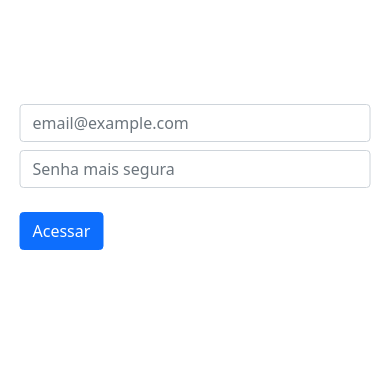
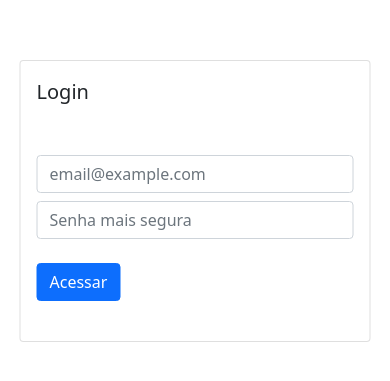
Before and after one commit to everton-r-franca/my-expensives, a React (Create React App) app in the folder client/: page /login in a window 390 px wide. Shown: the part 221-602 px from the top of the page. Built offline with nearby package versions, Linux system fonts and the light colour scheme.

Commit message:
Gambiarra login, fix it

```diff
--- a/client/src/components/ProtectRoute.jsx
+++ b/client/src/components/ProtectRoute.jsx
@@ -1,16 +1,23 @@
 import React, { useState } from "react";
 import axios from "axios";
-import Login from "../pages/login/Login";
 import { useEffect } from "react";
+import { Navigate } from "react-router-dom";
+import Loading from "./loader/Loading";
 
 ///checkAuthenticated
 export default function ProtectRoute(props) {
-	const [isAuthenticated, setIsAuthenticated] = useState(false);
+	const [isAuthenticated, setIsAuthenticated] = useState(null);
 	useEffect(() => {
 		axios("/checkAuthenticated").then((response) => {
 			setIsAuthenticated(response.data);
 		});
 	});
 
-	return isAuthenticated ? props.children : <Login />;
+	return isAuthenticated ? (
+		props.children
+	) : isAuthenticated !== null ? (
+		<Navigate to="/login" />
+	) : (
+		<Loading />
+	);
 }
--- /dev/null
+++ b/client/src/components/loader/Loading.css
@@ -0,0 +1,6 @@
+div.spinner {
+	position: absolute;
+	text-align: center;
+	top: 50%;
+	left: 50%;
+}
--- /dev/null
+++ b/client/src/components/loader/Loading.jsx
@@ -0,0 +1,8 @@
+import "./Loading.css";
+export default function Loading(props) {
+	return (
+		<div className="spinner spinner-border text-primary" role="status">
+			<span className="visually-hidden">Loading...</span>
+		</div>
+	);
+}
--- a/client/src/pages/login/Login.css
+++ b/client/src/pages/login/Login.css
@@ -1,4 +1,4 @@
-form.login-form {
+div.login-form {
 	min-width: 500px;
 	position: absolute;
 	text-align: center;
@@ -8,7 +8,7 @@ form.login-form {
 	text-align: left;
 }
 @media (max-width: 500px) {
-	form.login-form {
+	div.login-form {
 		min-width: 90%;
 	}
 }
--- a/client/src/pages/login/Login.jsx
+++ b/client/src/pages/login/Login.jsx
@@ -1,5 +1,6 @@
 import React, { Component } from "react";
 import axios from "axios";
+import { Navigate } from "react-router-dom";
 import "./Login.css";
 export default class Login extends Component {
 	constructor(props) {
@@ -16,7 +17,10 @@ export default class Login extends Component {
 
 	render() {
 		return (
-			<form className="login-form">
+			<div className="card login-form">
+				<div className="card-body">
+					<div className="lead">Login</div>
+					<form className="mt-5">
 						<input
 							type="text"
 							className="form-control"
@@ -44,10 +48,16 @@ export default class Login extends Component {
 						>
 							Acessar
 						</button>
-				<div className="loginState mt-5">
-					{this.state.loginState}
+						<div className="loginState mt-4">
+							{this.state.loginState === "success" ? (
+								<Navigate to="/" />
+							) : (
+								this.state.loginState
+							)}
 						</div>
 					</form>
+				</div>
+			</div>
 		);
 	}
 	validEmail(e) {
```
Lines whose indentation alone changed are shown as unchanged.
